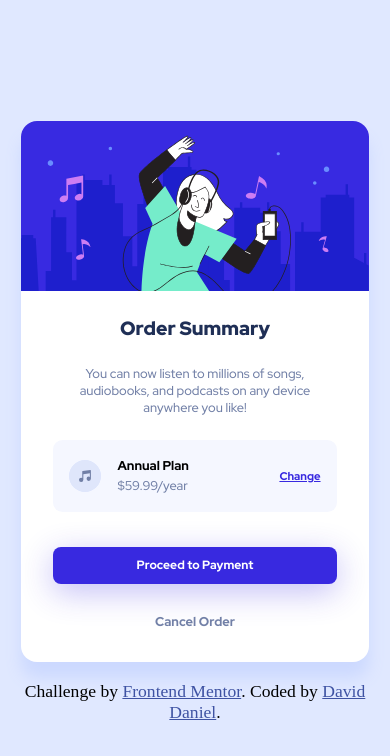
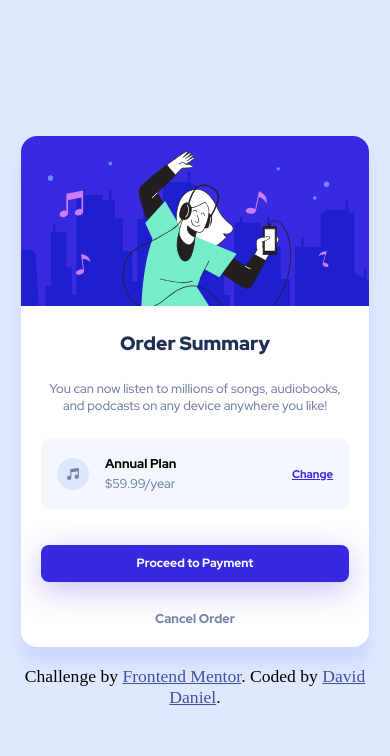
Before and after one commit to devdrizzy-ceo/order-summary-component, a plain HTML site: page index.html in a window 390 px wide. Drawn offline with Linux system fonts and the light colour scheme.

Commit message:
Add files via upload

```diff
--- a/css/style.css
+++ b/css/style.css
@@ -44,7 +44,7 @@ main {
   gap: 1.5rem;
   justify-content: center;
   align-items: center;
-  padding: 0rem 2rem 2rem 2rem;
+  padding: 0rem clamp(1rem, 5vw, 2rem) clamp(1rem, 5vw, 2rem) clamp(1rem, 5vw, 2rem);
   font-family: "Red Hat Display", sans-serif;
 }
 h1{
```
